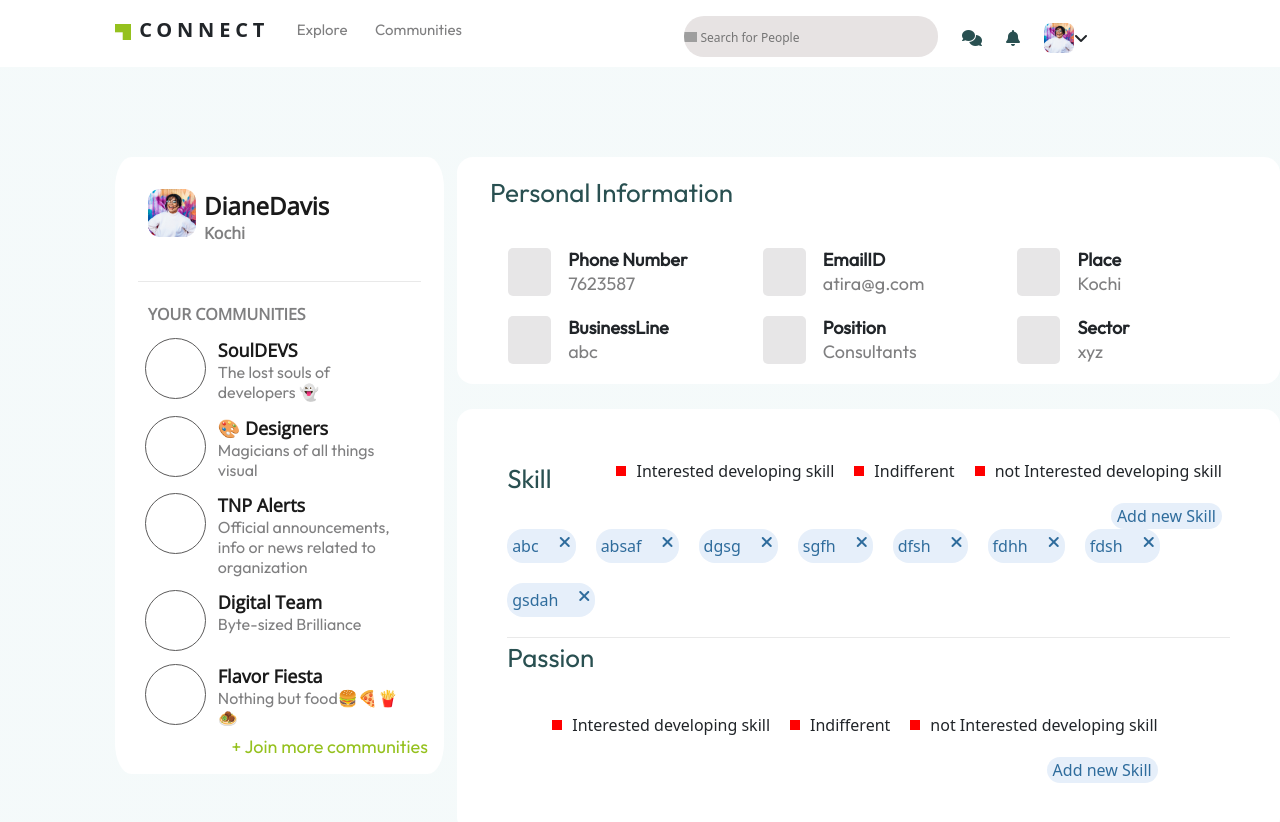
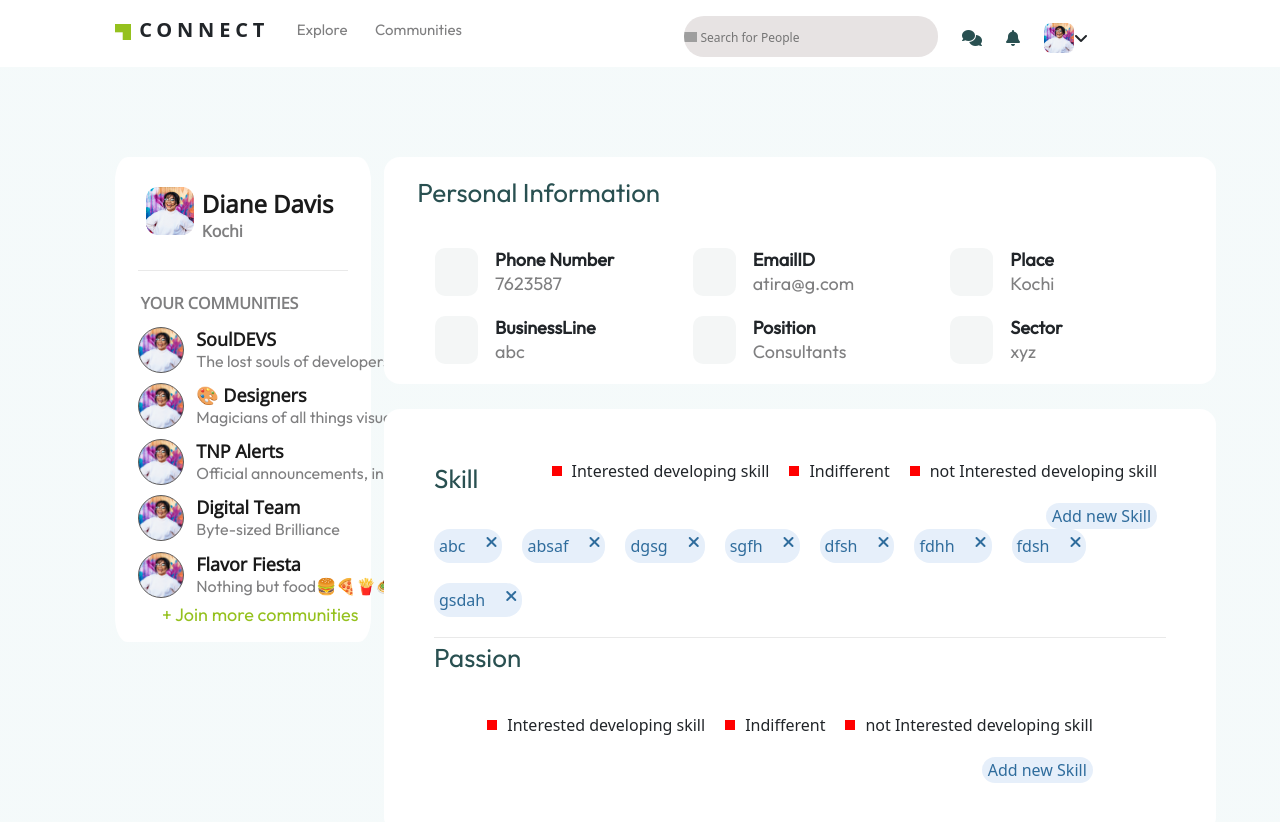
Before and after one commit to ayshapa123/TNPCONNECT1, an Angular app: page / in a window 1280 px wide. Shown: the top 822 px of the page. Built offline with nearby package versions, Linux system fonts and the light colour scheme; grey boxes are pictures that could not be loaded.

Commit message:
community changes and personal information

```diff
--- a/src/app/modules/profile/community/community.component.css
+++ b/src/app/modules/profile/community/community.component.css
@@ -1,4 +1,4 @@
-.communitymain{
+.communitymain {
   /* border: 1px solid black; */
   height: auto;
   padding-left: 3%;
@@ -7,13 +7,15 @@
   border-bottom: 1px solid #E9E9E9;
   padding-bottom: 11%;
 }
-.first{
+
+.first {
   border: none;
   border-bottom: #7F7F80 1px solid;
   margin-top: 6%;
 
 }
-.img1{
+
+.img1 {
   border: 1px solid black;
   border-radius: 50%;
   height: 30px;
@@ -25,8 +27,9 @@
   /* overflow: hidden; */
 
 }
-.name_place{
-    gap:4%;
+
+.name_place {
+  gap: 4%;
   /* border: 1px solid black; */
   /* padding-top:0% ; */
   height: fit-content;
@@ -34,10 +37,13 @@
   /* flex-direction: column; */
   /* align-items: center; */
 }
+
 .name_place p {
-    margin: 0; /* Remove any default margin */
+  margin: 0;
+  /* Remove any default margin */
 }
-.name{
+
+.name {
   color: #1A1A1A;
 
   font-family: Open Sans;
@@ -46,7 +52,8 @@ font-style: normal;
   font-weight: 700;
   line-height: normal;
 }
-.place{
+
+.place {
   color: var(--medium-grey, #7F7F80);
 
   font-family: Open Sans;
@@ -55,6 +62,7 @@ font-style: normal;
   font-weight: 600;
   line-height: normal;
 }
+
 .line {
   /* margin: 0; */
   border: none;
@@ -64,7 +72,8 @@ line-height: normal;
   padding-left: 10%;
   padding-right: 10%;
 }
-  .head{
+
+.head {
   color: var(--medium-grey, #7F7F80);
 
   font-family: Open Sans;
@@ -75,14 +84,15 @@ font-weight: 700;
   text-transform: uppercase;
   padding-left: 10%;
 }
-  .community2{
-    padding: 2%   9%;
+
+.community2 {
+  padding: 2% 9%;
   /* border: 1px solid black; */
 }
 
-  .round{
+.round {
 
-    height: 61px;
+  height: 46px;
   aspect-ratio: 1;
   border-radius: 50%;
   /* background-color: rgb(236, 184, 15); */
@@ -90,31 +100,50 @@ padding-left: 10%;
   place-items: center;
   border: 1px solid;
   border-color: #5b5a5a;
+  background-size:cover ;
+  background-repeat: no-repeat;
+  flex: 1;
+  /* background-image: url(../../../assets/Rectangle 9.png); */
 }
-  .communityname{
+.profile{
+  height: 61px;
+  /* aspect-ratio: 1; */
+  border-radius: 50%;
+  display: grid;
+  place-items: center;
+  border: 1px solid;
+  border-color: #5b5a5a;
+  background-size:cover ;
+  background-repeat: no-repeat;
+  /* flex: 1; */
+}
+.communityname {
   color: #1A1A1A;
-
   font-family: Open Sans;
   font-size: 18px;
   font-style: normal;
   font-weight: 600;
   line-height: normal;
 }
-  .description{
+
+.description {
   color: #7F7F80;
-    overflow: hidden;
-    leading-trim: both;
-    text-edge: cap;
-    text-overflow: ellipsis;
+  /* overflow: hidden; */
+  /* text-overflow: ellipsis; */
   font-family: Outfit;
   font-size: 16px;
   font-style: normal;
   font-weight: 300;
   line-height: normal;
+  margin: 0%;
+  width: 250px;
+    white-space: nowrap;
+    overflow: hidden;
+    text-overflow:ellipsis;
 }
-  .join{
+
+.join {
   color: var(--green, #95C11E);
-
   font-family: Outfit;
   font-size: 18px;
   font-style: normal;
--- a/src/app/modules/profile/community/community.component.html
+++ b/src/app/modules/profile/community/community.component.html
@@ -3,7 +3,7 @@
         <img src="../../../assets/Rectangle 9.png">
     </div>
     <div class="name_place ms-2">
-        <p class="name">DianeDavis</p>
+        <p class="name">Diane Davis</p>
         <p class="place">Kochi</p>
 
     </div>
@@ -13,7 +13,8 @@
         <h6 class="head">YOUR COMMUNITIES</h6>
 
         <div class="d-flex community2 "*ngFor="let i of community">
-             <div class="round">
+             <div class="round" style="background-image:url(../../../../assets/Rectangle\ 9.png)">
+                <!-- <img src="../../../assets/Rectangle 9.png"> -->
              </div>
              <div class="container" >
                 <div class="communityname">{{i.name}}</div>
--- a/src/app/modules/profile/community/community.component.ts
+++ b/src/app/modules/profile/community/community.component.ts
@@ -6,6 +6,7 @@ import { Component } from '@angular/core';
   styleUrls: ['./community.component.css']
 })
 export class CommunityComponent {
+  m:any="more";
  community:any=[{
   "name":"SoulDEVS",
   "description":"The lost souls of developers 👻"
@@ -27,6 +28,12 @@ export class CommunityComponent {
   "description":"Nothing but food🍔🍕🍟🧆"
  }];
 
-
+//  toggleExpansion(i:any){
+//   this.post[i].isExpanded=!this.post[i].isExpanded
+//   if(this.post[i].isExpanded)
+//     this.m="less"
+//   else
+//    this.m="more"
+// }
 
 }
--- a/src/app/modules/profile/personalinfo/personalinfo.component.css
+++ b/src/app/modules/profile/personalinfo/personalinfo.component.css
@@ -66,11 +66,11 @@
 
     height: 100%;
 
-    background-color: #E7E6E7;
+    background-color: rgba(41, 80, 81, 0.05);;
 
     position: absolute;
 
-    border-radius: 5px;
+    border-radius: 10px;
 
 
 
@@ -86,10 +86,12 @@ p{
 i{
     color:#9BA9AA;
     font-size: 23px;
-    margin-left: -51px;
+    margin-left: -49px;
     z-index: 2;
     position: absolute;
     margin-top: 12px;
+    display: flex;
+    align-items: center;
 
 
 
--- a/src/app/modules/profile/personalinfo/personalinfo.component.html
+++ b/src/app/modules/profile/personalinfo/personalinfo.component.html
@@ -29,7 +29,7 @@
 
             <div class="col">
 
-                <i class="fa-regular fa-envelope"></i>
+                <i class="fa-solid fa-location-dot"></i>
 
                 <div class="data1 fw-bold">Place</div>
 
@@ -43,7 +43,7 @@
 
             <div class="col">
 
-                <i class="fa-regular fa-envelope"></i>
+                <i class="fa-solid fa-briefcase"></i>
 
                 <div class="data1 fw-bold">BusinessLine</div>
 
@@ -53,8 +53,7 @@
 
             <div class="col">
 
-                <i class="fa-regular fa-envelope"></i>
-
+                <i class="fa-regular fa-user"></i>
                 <div class="data1 fw-bold">Position</div>
 
                 <div class="data2">Consultants</div>
@@ -63,9 +62,8 @@
 
             <div class="col">
 
-                <i class="fa-regular fa-envelope"></i>
-
-                <div class="data1 fw-bold">Sector</div>
+                <i class="fa-solid fa-diagram-project fa-rotate-90"></i>
+                                <div class="data1 fw-bold">Sector</div>
 
                 <div class="data2">xyz</div>
 
--- a/src/app/modules/profile/profile.component.css
+++ b/src/app/modules/profile/profile.component.css
@@ -11,12 +11,12 @@ app-community{
    background-color: #FFF;
    margin-left:9%;
    margin-top: 7%;
-   width: 26%;
+   width: 20%;
    height: fit-content;
    border-radius: 5%
 }
 app-personalinfo{
-     /* height: 500px; */
+     height: fit content;
      background-color: #fff;
      /* margin-left:6% ; */
      /* margin-top:7%; */
```
Lines whose indentation alone changed are shown as unchanged.
